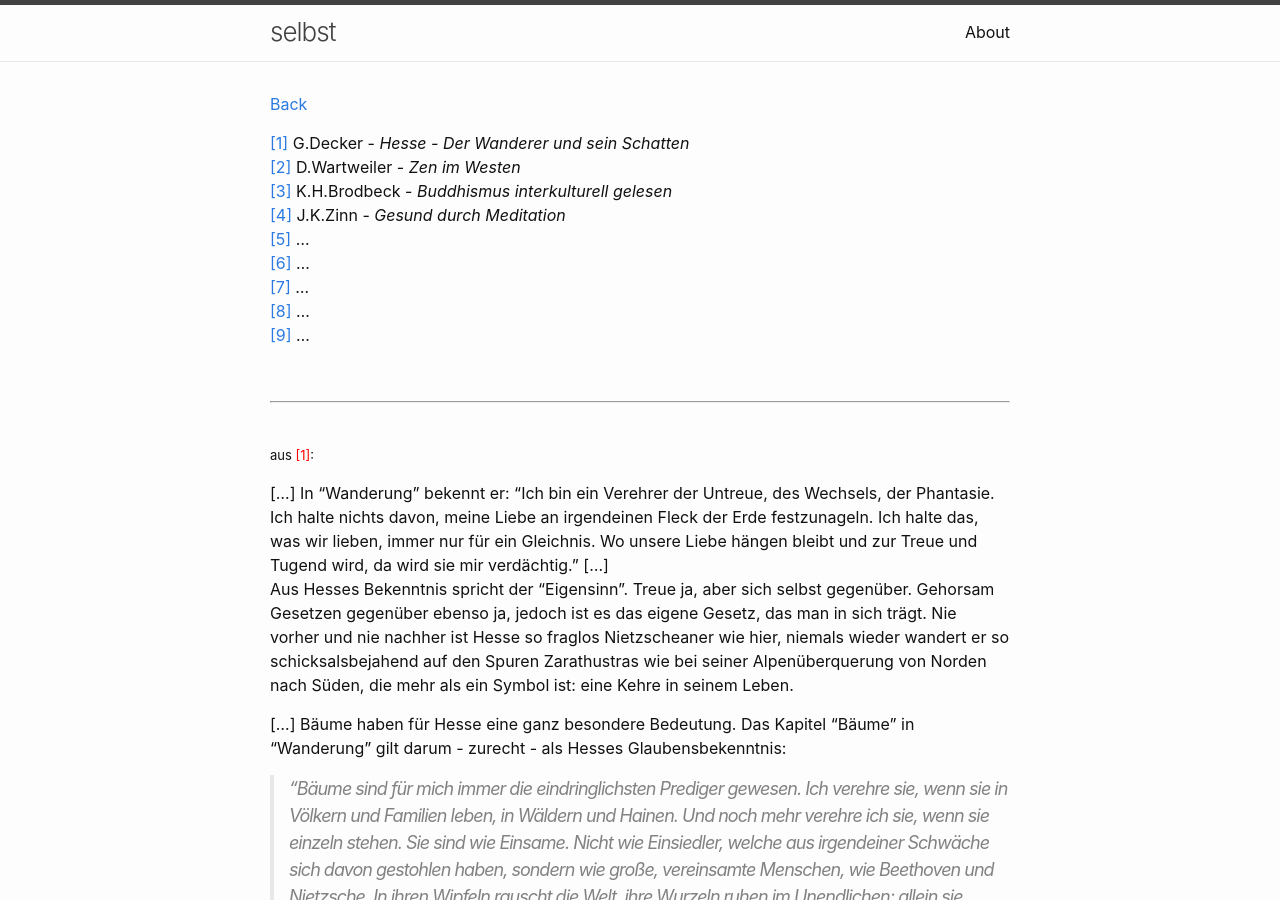
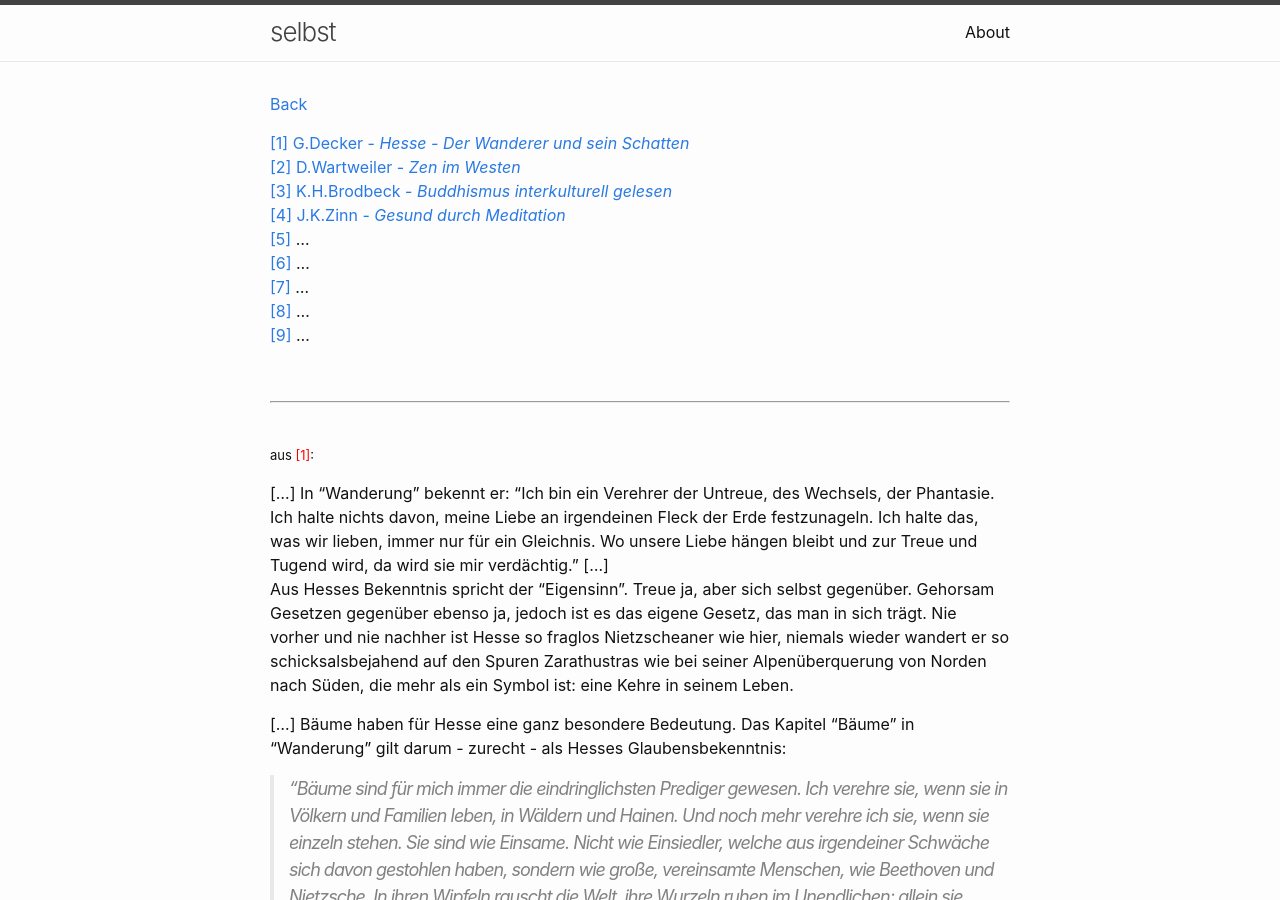
Before and after one commit to Hautaklyttn/-selbst-, a Jekyll site: the page built from docs/various2.md, in a window 1280 px wide and 900 px high. Built offline with Jekyll 4.4.1, drawn with Linux system fonts in a browser that asks for light colours.

Commit message:
Text additions

```diff
--- a/docs/various2.md
+++ b/docs/various2.md
@@ -4,10 +4,10 @@ layout: default
 
 [Back](./)
 
-[[1]](#book1) G.Decker - *Hesse - Der Wanderer und sein Schatten*
-[[2]](#book2) D.Wartweiler - *Zen im Westen*
-[[3]](#book3) K.H.Brodbeck - *Buddhismus interkulturell gelesen*
-[[4]](#book4) J.K.Zinn - *Gesund durch Meditation*
+[[1] G.Decker - *Hesse - Der Wanderer und sein Schatten*](#book1)
+[[2] D.Wartweiler - *Zen im Westen*](#book2)
+[[3] K.H.Brodbeck - *Buddhismus interkulturell gelesen*](#book3)
+[[4] J.K.Zinn - *Gesund durch Meditation*](#book4)
 [[5]](#book5) ...
 [[6]](#book6) ...
 [[7]](#book7) ...
```
Also changed, not shown: docs/wDyer.md (+2 -2 lines).
